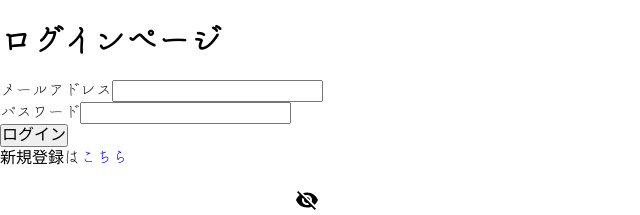
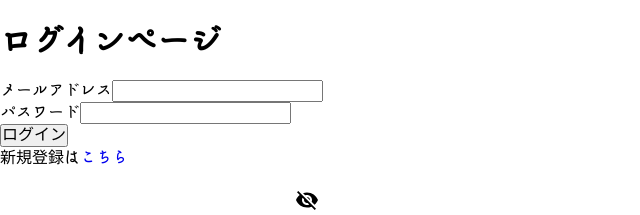
Before and after one commit to rn-vn/solution-2024, a React (Create React App) app: page / in a window 1280 px wide. Shown: the top 215 px of the page, without its empty margins (0-640 px from the left). Built offline with nearby package versions, Linux system fonts and the light colour scheme; no server answers.

Commit message:
style: add fonts

```diff
--- a/src/index.css
+++ b/src/index.css
@@ -6,11 +6,22 @@
   padding: 0;
 }
 
+/* 下に行くほど太くなります */
 @font-face {
-  font-family: "yomogi";
-  src: url("./components/fonts/TsukimiRounded-Light.ttf");
+  font-family: "yomogi-regular";
+  src: url("./components/fonts/TsukimiRounded-Regular.ttf");
+}
+
+@font-face {
+  font-family: "yomogi-medium";
+  src: url("./components/fonts/TsukimiRounded-Medium.ttf");
+}
+
+@font-face {
+  font-family: "yomogi-semibold";
+  src: url("./components/fonts/TsukimiRounded-SemiBold.ttf");
 }
 
 :root {
-  font-family: "yomogi";
+  font-family: "yomogi-medium";
 }
```
